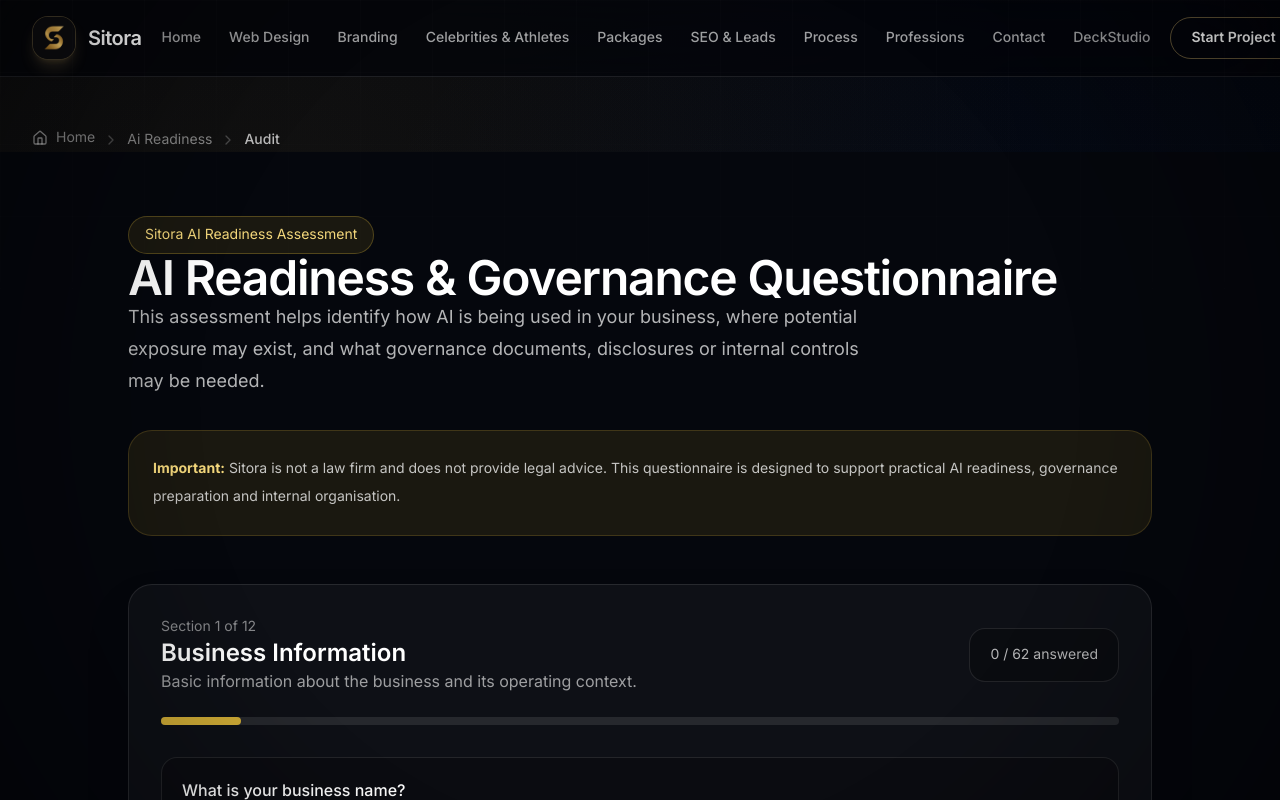
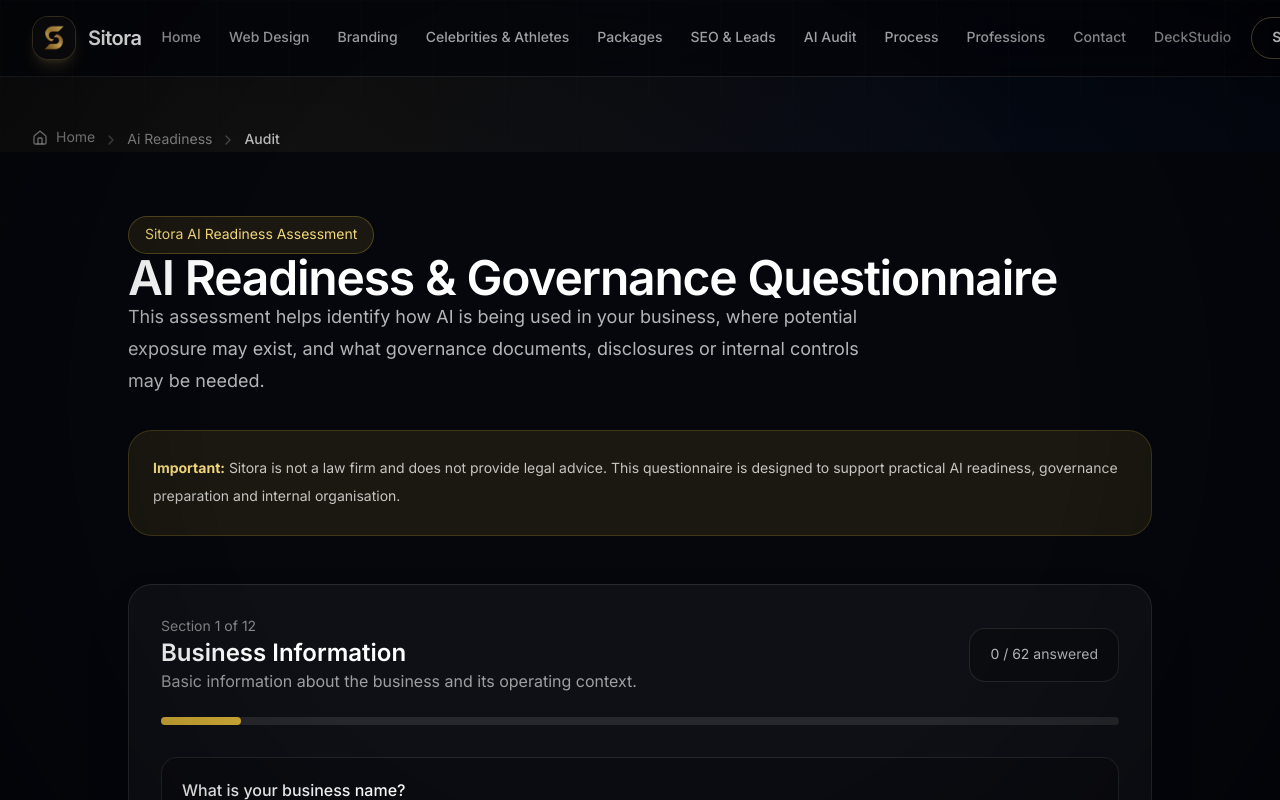
Before and after one commit to Nylon1/SitoraBrandingagency, a Next.js app: page /ai-readiness/audit in a window 1280 px wide. Shown: the top 800 px of the page. Built offline with nearby package versions, Linux system fonts and the light colour scheme; a web font is replaced by a local one.

Commit message:
Add readiness report button to audits page

```diff
--- a/components/SiteHeader.tsx
+++ b/components/SiteHeader.tsx
@@ -13,6 +13,7 @@ const navItems = [
   { label: "Celebrities & Athletes", href: "/websites-for-celebrities-athletes" },
   { label: "Packages", href: "/brand-identity-packages" },
   { label: "SEO & Leads", href: "/seo-lead-generation" },
+  { label: "AI Audit", href: "/ai-readiness" },
   { label: "Process", href: "/process" },
   { label: "Professions", href: "/industries" },
   { label: "Contact", href: "/contact" },
```
